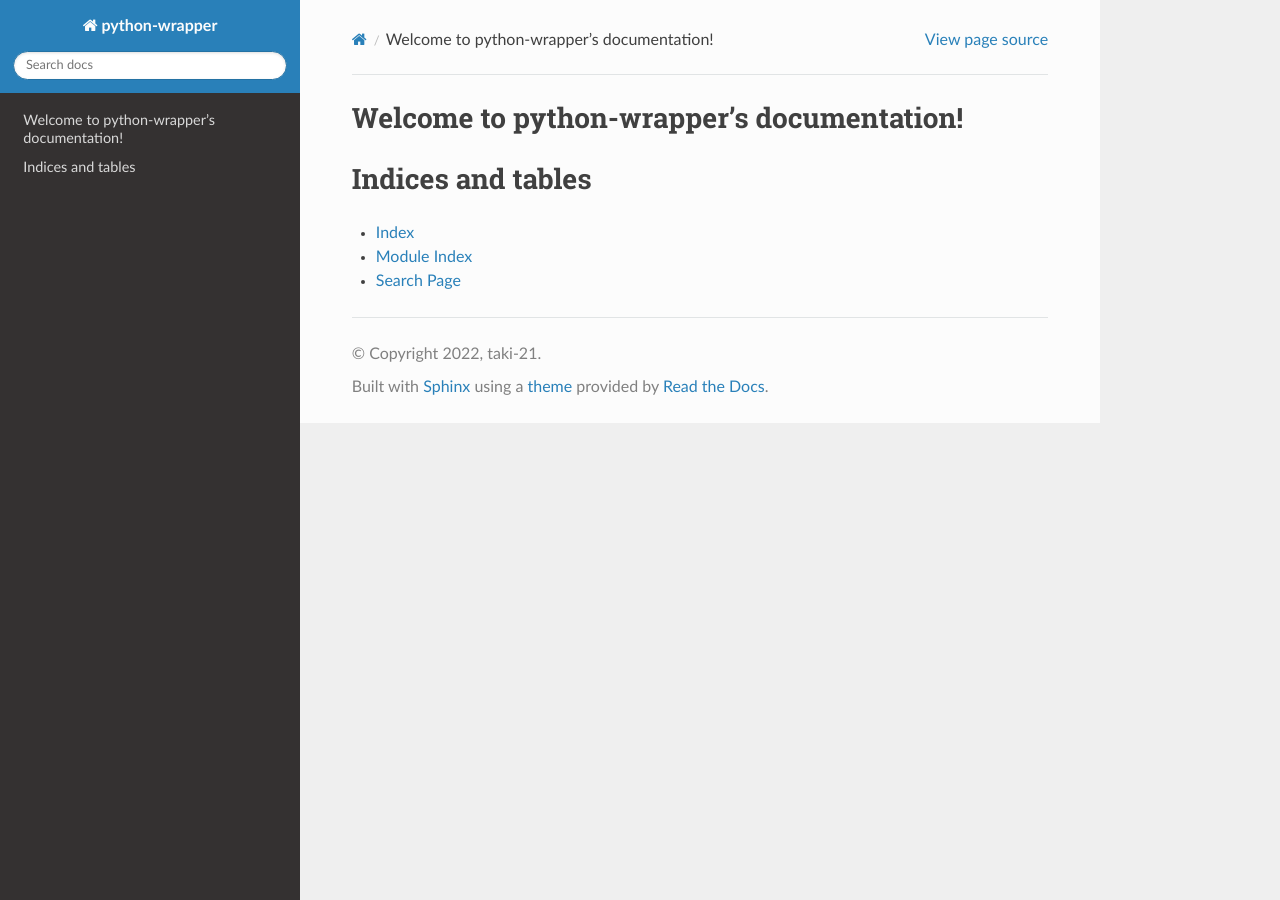
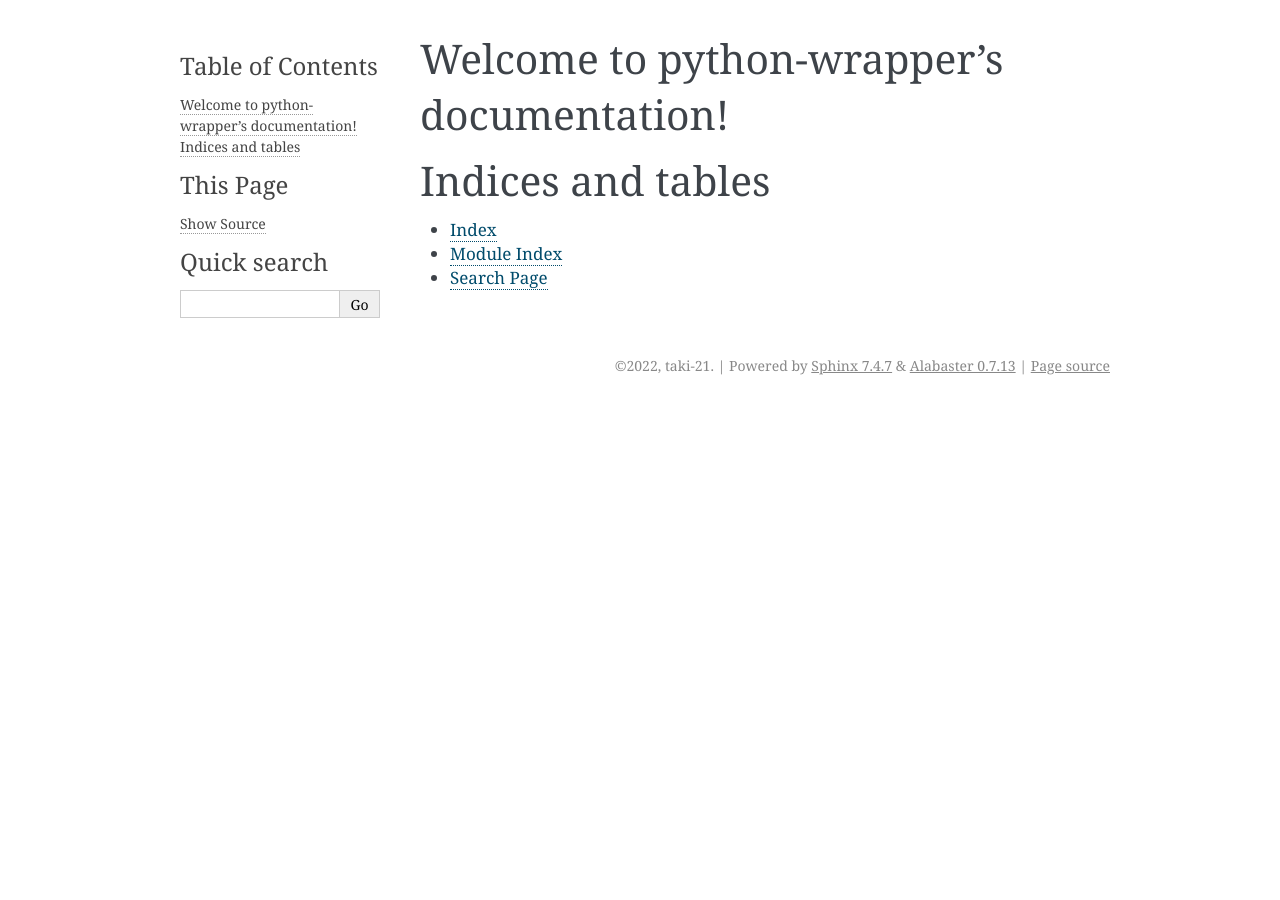
Before and after one commit to taki-21/generate-python-document, a Sphinx documentation site: the page built from docs/index.rst, in a window 1280 px wide. Built offline with Sphinx 7.4.7, drawn with Linux system fonts in a browser that asks for light colours.

Commit message:
add: conf.pyの編集

```diff
--- a/docs/conf.py
+++ b/docs/conf.py
@@ -12,7 +12,7 @@
 #
 import os
 import sys
-import sphinx_rtd_theme
+
 # sys.path.insert(0, os.path.abspath('.'))
 sys.path.insert(0, os.path.abspath('../pythonwrapper/a'))
 sys.path.insert(0, os.path.abspath('../pythonwrapper/b'))
@@ -51,8 +51,7 @@ exclude_patterns = ['_build', 'Thumbs.db', '.DS_Store']
 # The theme to use for HTML and HTML Help pages.  See the documentation for
 # a list of builtin themes.
 #
-html_theme = 'sphinx_rtd_theme'
-html_theme_path = ["_themes", sphinx_rtd_theme.get_html_theme_path()]
+html_theme = 'alabaster'
 
 # Add any paths that contain custom static files (such as style sheets) here,
 # relative to this directory. They are copied after the builtin static files,
```
